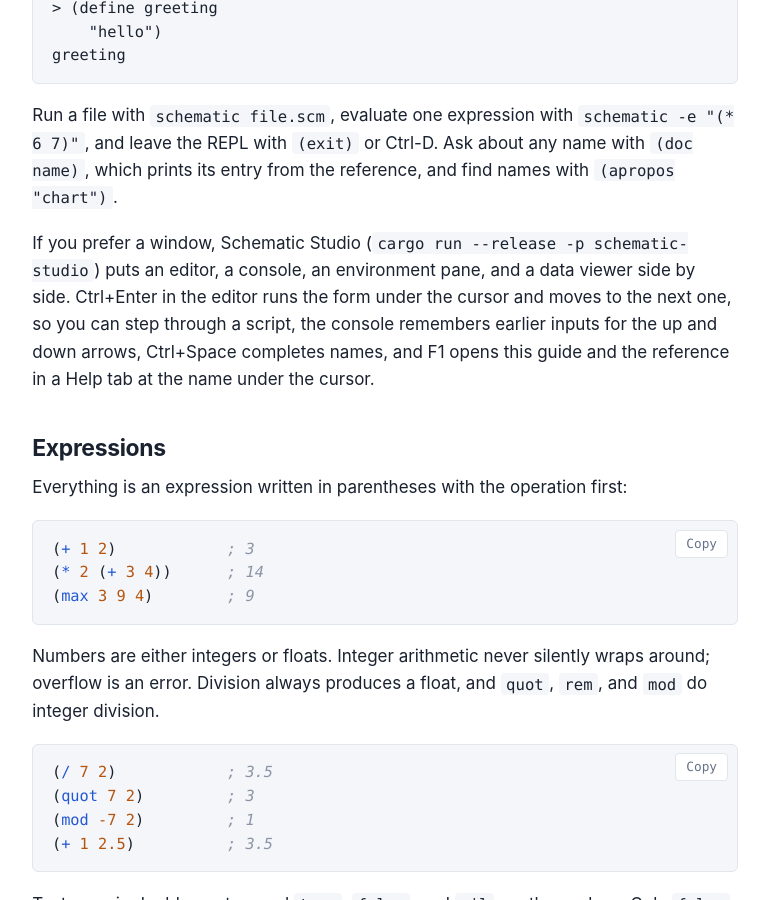
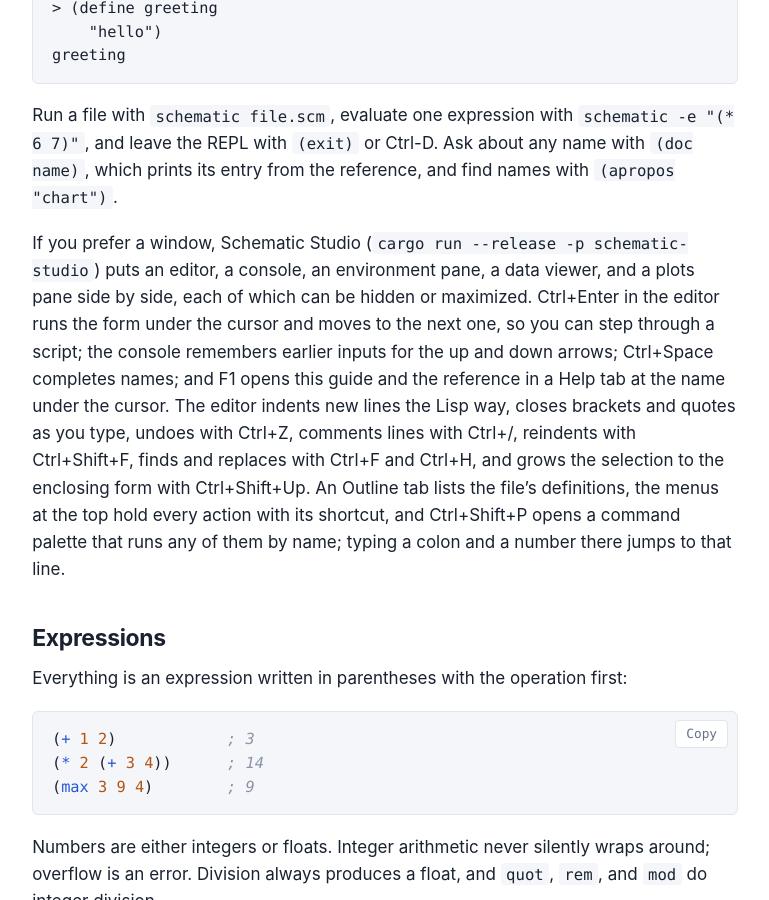
Before and after one commit to collide2954/schematic, a Jekyll site: the page built from docs/guide.md, in a window 1280 px wide and 900 px high, scrolled down 606 px. Shown: the whole window, without its empty margins (255-1024 px from the left). Built offline with Jekyll 4.4.1, drawn with Linux system fonts in a browser that asks for light colours; our own code applies the rules of GitHub Pages for plain Markdown files.

Commit message:
Document the Studio menus, palette, and editor tools

```diff
--- a/docs/guide.md
+++ b/docs/guide.md
@@ -31,12 +31,20 @@ about any name with `(doc name)`, which prints its entry from the reference,
 and find names with `(apropos "chart")`.
 
 If you prefer a window, Schematic Studio (`cargo run --release -p
-schematic-studio`) puts an editor, a console, an environment pane, and a
-data viewer side by side. Ctrl+Enter in the editor runs the form under the
-cursor and moves to the next one, so you can step through a script, the
-console remembers earlier inputs for the up and down arrows, Ctrl+Space
-completes names, and F1 opens this guide and the reference in a Help tab at
-the name under the cursor.
+schematic-studio`) puts an editor, a console, an environment pane, a data
+viewer, and a plots pane side by side, each of which can be hidden or
+maximized. Ctrl+Enter in the editor runs the form under the cursor and
+moves to the next one, so you can step through a script; the console
+remembers earlier inputs for the up and down arrows; Ctrl+Space completes
+names; and F1 opens this guide and the reference in a Help tab at the name
+under the cursor. The editor indents new lines the Lisp way, closes
+brackets and quotes as you type, undoes with Ctrl+Z, comments lines with
+Ctrl+/, reindents with Ctrl+Shift+F, finds and replaces with Ctrl+F and
+Ctrl+H, and grows the selection to the enclosing form with Ctrl+Shift+Up.
+An Outline tab lists the file's definitions, the menus at the top hold
+every action with its shortcut, and Ctrl+Shift+P opens a command palette
+that runs any of them by name; typing a colon and a number there jumps to
+that line.
 
 ## Expressions
 
```
Also changed, not shown: README.md, docs/studio.png.
